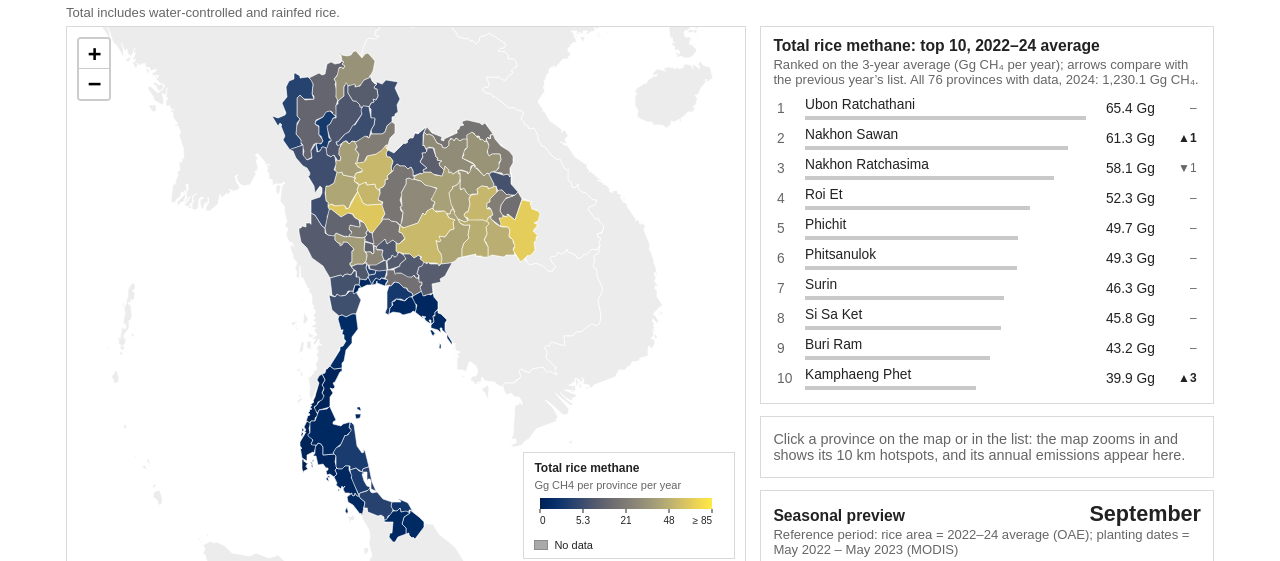
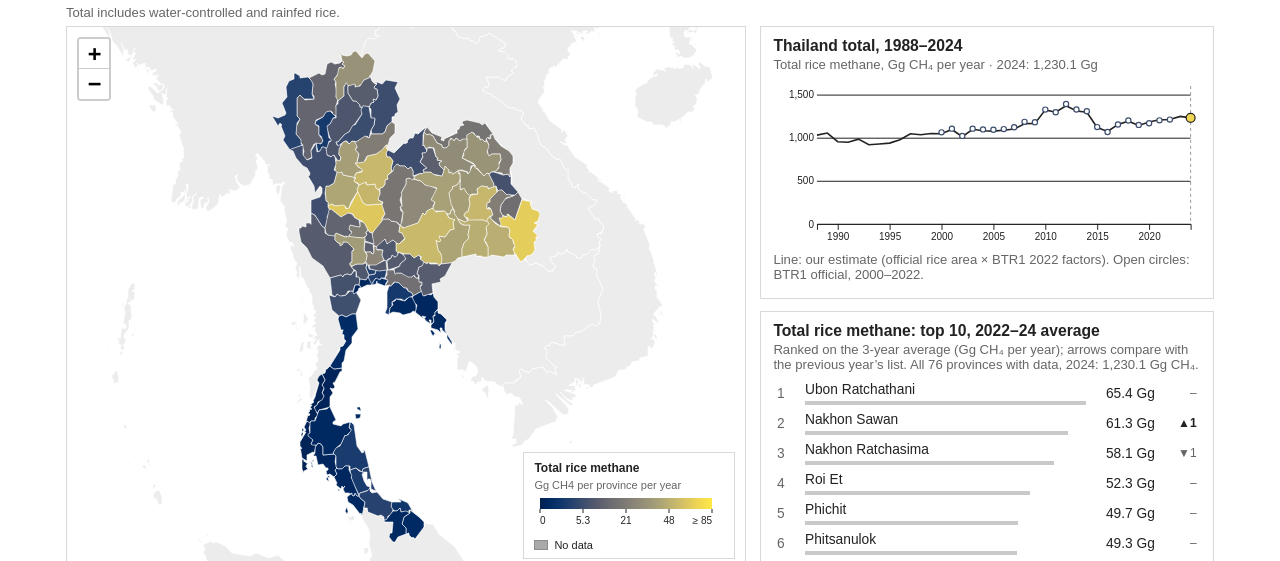
Before and after one commit to tiwariss/thailand-rice-methane, a plain HTML site: page index.html in a window 1280 px wide. Shown: the part 204-765 px from the top of the page. Drawn offline with Linux system fonts and the light colour scheme.

Commit message:
Map: Thailand total trend chart; plainer wording

```diff
--- a/app.js
+++ b/app.js
@@ -316,7 +316,8 @@
       if (t.n < t.of) {
         const missing = Object.keys(P.series).filter((p) => { const v = P.series[p][year - Y0]; return v === null || v === undefined; });
         const s = document.createElement('span'); s.className = 'part';
-        s.textContent = ` (complete: ${missing.join(', ')} were created in 1993 and are counted in the provinces they were split from)`; el.append(s);
+        const names = (a) => (a.length > 1 ? a.slice(0, -1).join(', ') + ' and ' + a[a.length - 1] : a[0]);
+        s.textContent = ` (${names(missing)} are included in ${names(missing.map((p) => PARENT[p] || p))} until 1993)`; el.append(s);
       }
       // s206/s210: Thailand's official national rice CH4, 2000-2022 (BTR1 Table 2-136, Gg at GWP 28), from data/official.js
       const OFFICIAL = window.DATA_OFFICIAL || {};
@@ -326,7 +327,7 @@
       year = y;
       document.getElementById('prov-slider').value = y;
       document.getElementById('prov-period').textContent = String(y);
-      national();
+      national(); natChart();
       geo.eachLayer((l) => { l.setStyle({ color: strokeFor(l.feature.properties.province), fillColor: fillFor(l.feature.properties.province), fillOpacity: opFor(l.feature.properties.province) }); if (l.isTooltipOpen()) l.setTooltipContent(tipText(l.feature.properties.province)); });
       if (hl) hl.bringToFront();
       if (sel) { document.getElementById('prov-info').textContent = tipText(sel); chart(); }
@@ -390,6 +391,33 @@
         if (anim && oldRank && oldRank > k + 1) { li.classList.add('flash'); setTimeout(() => li.classList.remove('flash'), 900); }
       });
       if (!anim) { ol.getBoundingClientRect(); ol.classList.remove('noanim'); }   // jump instantly, keep motion for later changes
+    }
+    // s214: Thailand total trend: our estimate (sum of provinces, all years complete) and BTR1's official values (total view only)
+    function natChart() {
+      const card = document.getElementById('nat-chart'); if (!card) return;
+      card.replaceChildren();
+      const OFF = window.DATA_OFFICIAL || {};
+      const s = P.years.map((y, i) => ({ y, v: d3.sum(Object.values(P.series), (ser) => (ser[i] === null || ser[i] === undefined ? 0 : ser[i])) }));
+      const off = metric === 'total' ? Object.keys(OFF).map((y) => ({ y: +y, v: OFF[y] })) : [];
+      const cur = s.find((d) => d.y === year);
+      const sub = document.createElement('p'); sub.className = 'sub'; sub.id = 'nat-sub';
+      sub.textContent = `${metricLabels[metric]}, Gg CH₄ per year · ${year}: ${fmt(cur.v, 1)} Gg` + (off.length && OFF[year] ? ` (official ${fmt(OFF[year], 1)})` : '');
+      card.append(sub);
+      const w = Math.max(260, card.clientWidth), h = 170, m = { t: 8, r: 10, b: 24, l: 44 };
+      const x = d3.scaleLinear().domain([Y0, last]).range([m.l, w - m.r]);
+      const yy = d3.scaleLinear().domain([0, d3.max(s.concat(off), (d) => d.v) * 1.1]).nice().range([h - m.b, m.t]);
+      const svg = d3.select(card).append('svg').attr('width', '100%').attr('viewBox', `0 0 ${w} ${h}`).attr('role', 'img')
+        .attr('aria-label', `Thailand ${metricLabels[metric].toLowerCase()} by year, 1988 to 2024`);
+      svg.append('g').attr('transform', `translate(0,${h - m.b})`).call(d3.axisBottom(x).ticks(Math.min(8, Math.floor(w / 60))).tickFormat(d3.format('d')));
+      svg.append('g').attr('transform', `translate(${m.l},0)`).call(d3.axisLeft(yy).ticks(5).tickSize(-(w - m.l - m.r))).call((g) => g.select('.domain').remove());
+      svg.append('line').attr('x1', x(year)).attr('x2', x(year)).attr('y1', m.t).attr('y2', h - m.b).attr('stroke', '#9a9a9a').attr('stroke-dasharray', '3 3');
+      svg.append('path').datum(s).attr('fill', 'none').attr('stroke', ink).attr('stroke-width', 1.6).attr('d', d3.line().x((d) => x(d.y)).y((d) => yy(d.v)));
+      svg.selectAll('circle.off').data(off).join('circle').attr('class', 'off').attr('cx', (d) => x(d.y)).attr('cy', (d) => yy(d.v)).attr('r', 2.6)
+        .attr('fill', '#ffffff').attr('stroke', d3.interpolateCividis(0.25)).attr('stroke-width', 1.2);
+      svg.append('circle').attr('id', 'nat-dot').attr('cx', x(year)).attr('cy', yy(cur.v)).attr('r', 4.5).attr('fill', d3.interpolateCividis(0.92)).attr('stroke', ink).attr('stroke-width', 1.2);
+      const key = document.createElement('p'); key.className = 'sub';
+      key.textContent = off.length ? 'Line: our estimate (official rice area × BTR1 2022 factors). Open circles: BTR1 official, 2000–2022.' : 'Line: our estimate (official rice area × BTR1 2022 factors).';
+      card.append(key);
     }
     function chart() {
       const card = document.getElementById('chart'); card.hidden = false; document.getElementById('chart-hint').hidden = true;
--- a/index.html
+++ b/index.html
@@ -46,6 +46,10 @@
         <div class="tools"><button class="tool" id="prov-csv">Download all years (CSV)</button><button class="tool" id="prov-link">Copy link to this view</button><span class="toolmsg" id="prov-msg" aria-live="polite"></span></div>
       </div>
       <aside class="side">
+        <div class="card" id="nat-card">
+          <h2>Thailand total, 1988–2024</h2>
+          <div id="nat-chart"></div>
+        </div>
         <div class="card" id="rank-card">
           <h2 id="rank-title">Top 10 provinces</h2>
           <p class="sub" id="rank-total"></p>
@@ -75,10 +79,10 @@
 
   <section class="notes">
     <h2>About these estimates</h2>
-    <p>Official rice statistics (Office of Agricultural Economics harvested area) and the national inventory’s parameters (Thailand’s first Biennial Transparency Report: emission factors, irrigated and flood-prone shares) underpin every estimate. Satellite observations inform only where methane is placed within each province (Open-SEA-Rice-10 rice area and Sentinel-2 dry-season water) and when in the year it is emitted (MODIS planting dates, each crop emitting evenly over 120 days).</p>
+    <p>Every number starts from official sources: rice area from the Office of Agricultural Economics, and the emission factors and irrigated and flood-prone shares from Thailand’s first Biennial Transparency Report (BTR1). Satellites are used only to place the methane within each province (Open-SEA-Rice-10 rice area, Sentinel-2 dry-season water) and to spread it over the year (MODIS planting dates; each crop emits evenly over 120 days).</p>
     <ul>
-      <li><b>Province map</b>: the same factors and shares are applied to each year’s official rice area, so year-to-year changes reflect rice area only; changes in farming practice cannot appear. Nong Khai includes Bueng Kan in every year. Years without an official record are shown as No data.</li>
-      <li><b>Seasonal grid</b>: one reference period, not a single calendar year. Rice area is the 2022–24 average and planting dates come from May 2022 to May 2023. Values are tonnes of CH₄ in each 0.1° cell in that month. The cells give spatial detail, but the monthly timing is applied by province, so neighbouring cells in one province rise and fall together. The grid has 4,379 cells: the report’s 3,840 cells with main-season rice (one rounds to 0 t and is not drawn) plus 540 cells with dry-season rice only (0.7 Gg in total).</li>
+      <li><b>Province map</b>: the same factors and shares are applied to each year’s official rice area, so year-to-year changes come from rice area only, not from changes in farming practice. For 2000–2022 the national totals stay within 2% of BTR1’s official figures. Nong Khai includes Bueng Kan in every year. Before 1994, Amnat Charoen, Nong Bua Lamphu and Sa Kaeo are shown as part of the provinces they were split from.</li>
+      <li><b>Seasonal grid</b>: one reference period, not a single calendar year. Rice area is the 2022–24 average and planting dates come from May 2022 to May 2023. Values are tonnes of CH₄ in each 0.1° cell in that month. The cells give spatial detail, but the monthly timing is applied by province, so neighbouring cells in one province rise and fall together. The grid has 4,379 cells: 3,840 with main-season rice and 540 with dry-season rice only.</li>
       <li>Each map keeps one colour scale for all frames, so a change in colour is a change in estimated emissions. The scale is square-root; values above the top of the scale take the top colour.</li>
     </ul>
   </section>
```
